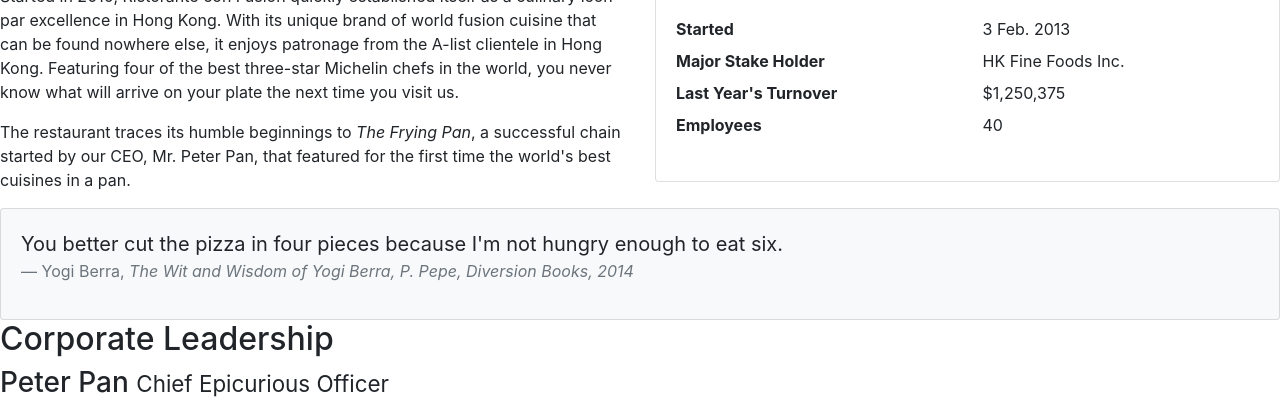
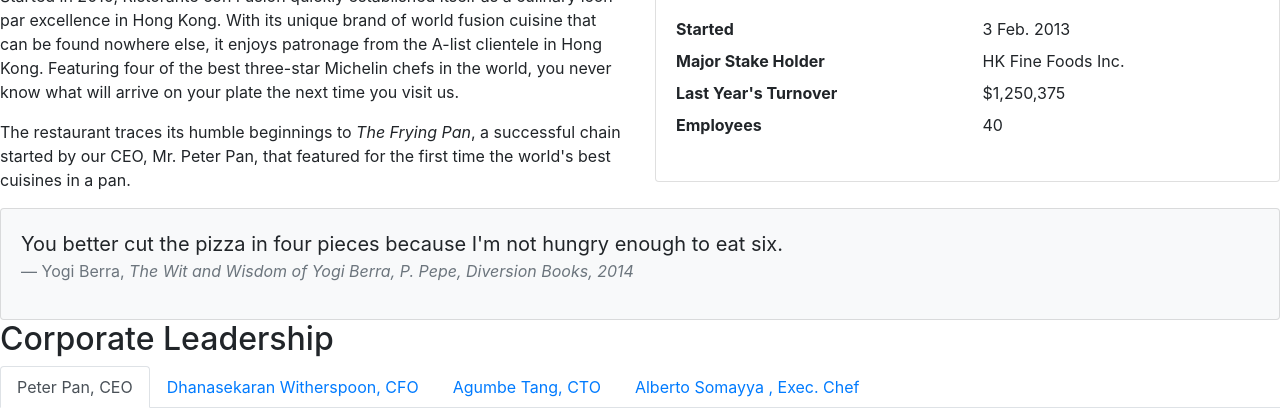
Before and after one commit to Andrew-comm/Bootstrap, a website: page aboutus.html in a window 1280 px wide. Shown: the part 527-938 px from the top of the page. Drawn offline with nearby package versions, Linux system fonts and the light colour scheme.

Commit message:
setting up tab navigation

```diff
--- a/aboutus.html
+++ b/aboutus.html
@@ -135,6 +135,34 @@
                     <div class="col-12 ">
 
                 <h2>Corporate Leadership</h2>
+
+                <ul class="nav nav-tabs">
+                    <li class="nav-item">
+                        <a class="nav-link active" href="#peter" role="tab" data-toggle="tab">Peter Pan, CEO</a>
+
+                    </li>
+
+                    <li class="nav-item">
+                        <a class="nav-link " href="#peter" role="tab" data-toggle="tab">Dhanasekaran Witherspoon, CFO</a>
+
+                    </li>
+
+                    <li class="nav-item">
+                        <a class="nav-link" href="#peter" role="tab" data-toggle="tab">Agumbe Tang, CTO</a>
+
+                    </li>
+
+                    <li class="nav-item">
+                        <a class="nav-link " href="#peter" role="tab" data-toggle="tab">Alberto Somayya , Exec. Chef</a>
+
+                    </li>
+
+
+
+
+
+
+                </ul>
                 <h3>Peter Pan <small>Chief Epicurious Officer</small></h3>
                 <p>Our CEO, Peter, credits his hardworking East Asian immigrant parents who undertook the arduous journey to the shores of America with the intention of giving their children the best future. His mother's wizardy in the kitchen whipping up the tastiest dishes with whatever is available inexpensively at the supermarket, was his first inspiration to create the fusion cuisines for which <em>The Frying Pan</em> became well known. He brings his zeal for fusion cuisines to this restaurant, pioneering cross-cultural culinary connections.</p>
                 <h3>Dhanasekaran Witherspoon <small>Chief Food Officer</small></h3>
```
